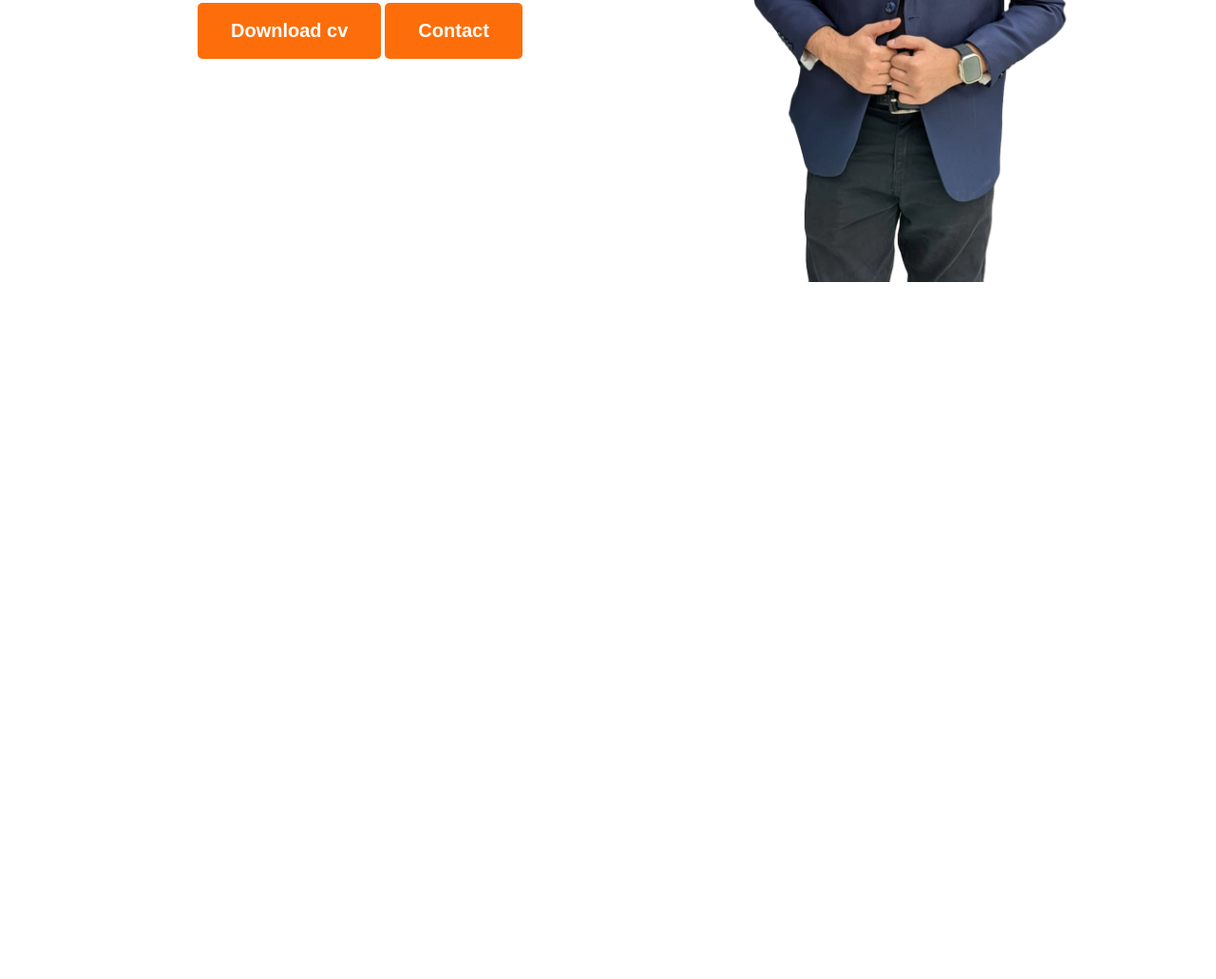
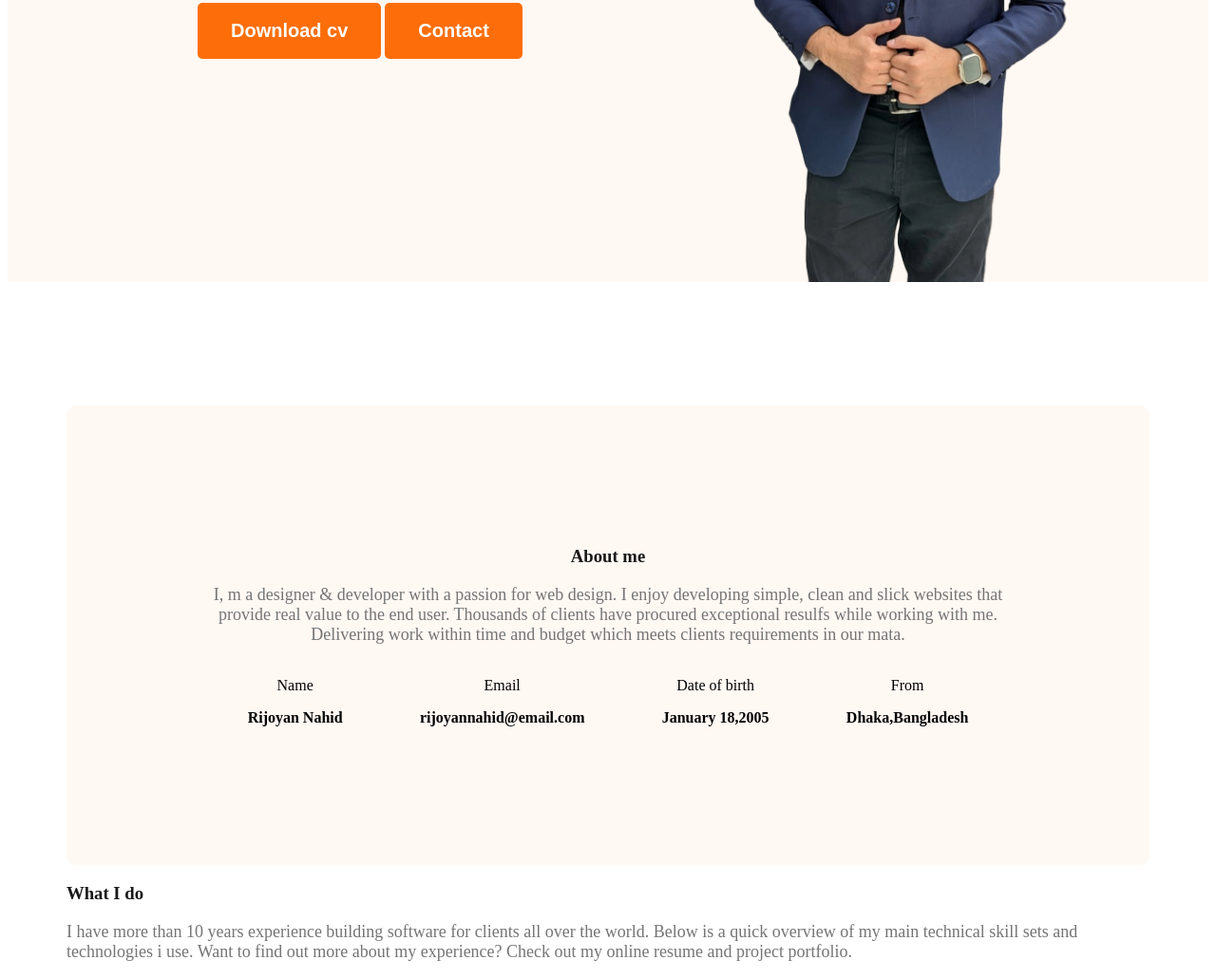
Before and after one commit to rijoyannahid/Portfolio1, a plain HTML site: page index.html in a window 1280 px wide. Shown: the part 624-1655 px from the top of the page at 95% size. Before the commit the page ends 929 px from the top, so only its background shows below. Drawn offline with Linux system fonts and the light colour scheme.

Commit message:
added color image and things

```diff
--- a/index.html
+++ b/index.html
@@ -13,7 +13,7 @@
 </head>
 
 <body class="en-sans-normal">
-    <header>
+    <header class="header secondary-bg">
         <nav>
             <h3 class="nav-title">Nah<span class="text-primary">i</span>d</h3>
             <ul>
@@ -42,6 +42,38 @@
 
     </header>
     <main>
+        <section class="about secondary-bg">
+            <h3 class="section-title">About me </h3>
+            <p class="section-description">
+                I, m a designer & developer with a passion for web design. I enjoy developing simple, clean and slick websites that provide real value to the end user. Thousands of clients have procured exceptional resulfs while working with me. Delivering work within time and budget which meets clients requirements in our mata.
+            </p>
+            <div class="about-items">
+                <div class="about-item">
+                    <p class="item-title">Name</p>
+                    <p class="item-description">Rijoyan Nahid</p>
+                </div>
+                <div class="about-item">
+                    <p class="item-title">Email</p>
+                    <p class="item-description">rijoyannahid@email.com</p>
+                </div>
+                <div class="about-item">
+                    <p class="item-title">Date of birth</p>
+                    <p class="item-description">January 18,2005</p>
+                </div>
+                <div class="about-item">
+                    <p class="item-title">From</p>
+                    <p class="item-description">Dhaka,Bangladesh</p>
+                </div>
+            </div>
+        </section>
+        <!-- Skill section -->
+        <section class="skills">
+            <h3 class="section-title">What I do</h3>
+            <p class="section-description">
+                I have more than 10 years experience building software for clients all over the world. Below is a quick overview of my main technical skill sets and technologies i use. Want to find out more about my experience? Check out my online resume and project portfolio.
+            </p>
+        </section>
+
 
     </main>
     <footer>
--- a/styles/Portfolio.css
+++ b/styles/Portfolio.css
@@ -8,6 +8,10 @@
     "wdth" 100;
 }
 /* shared style */
+.secondary-bg {
+    background-color: #FFF8F3;
+}
+
 .text-primary{
     color: #FD6E0A;
 }
@@ -24,6 +28,20 @@
     padding: 18px 35px;
     border-radius: 5px;
 
+}
+.section-title {
+    font-size: 35x;
+    font-weight: bold;
+    color: #181818;
+
+}
+.section-description {
+    font-size: 18px;
+    color: #757575;
+
+}
+.text-center {
+    text-align: center;
 }
 
 /* Nav styles */
@@ -77,3 +95,25 @@ nav li a {
 .banner-profile {
     width: 580px;
 }
+
+/* Main styles */
+main{
+    max-width: 1140px;
+    margin: 0 auto;
+}
+
+/* about styles */
+
+.about{
+    border-radius: 10px;
+    padding: 130px 150px;
+    text-align: center;
+    margin-top: 130px;
+}
+.about-items {
+    display: flex;
+    justify-content: space-around;
+}
+.item-description {
+    font-weight: 600;
+}
```
